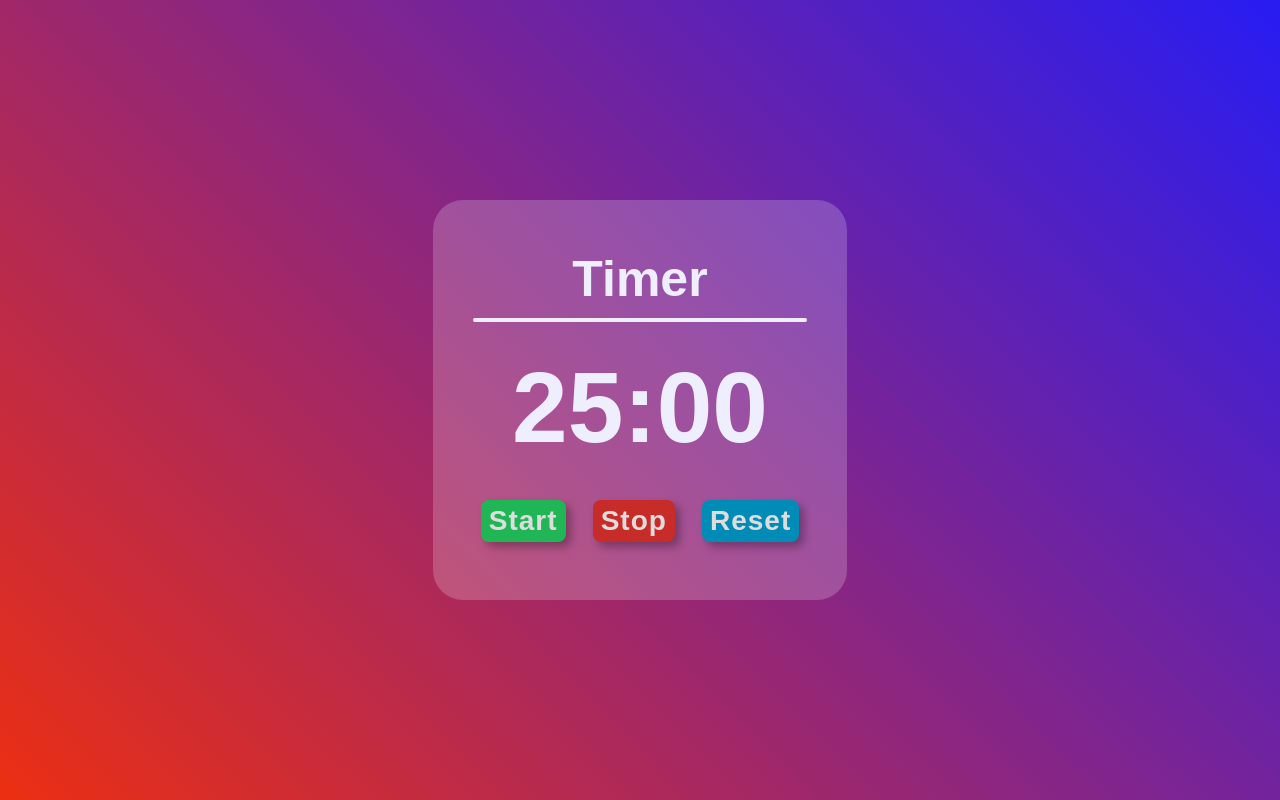
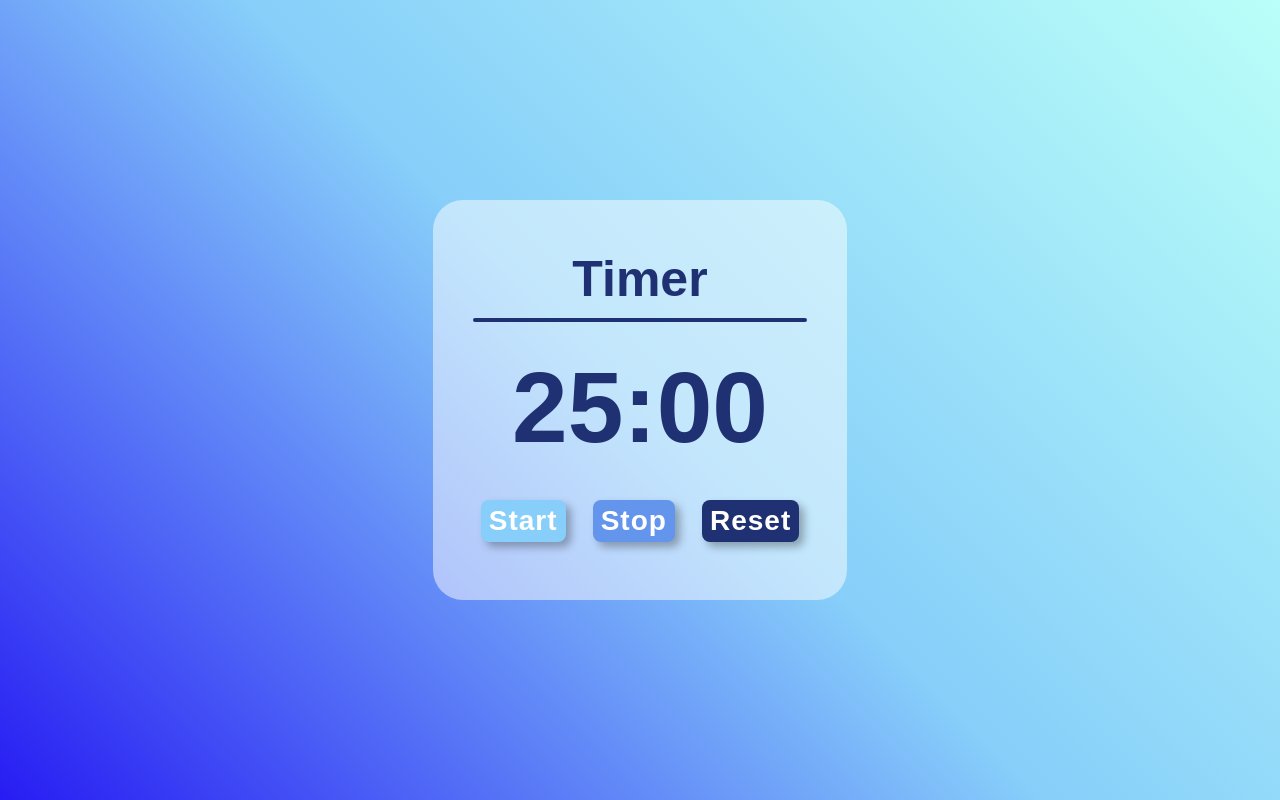
Before and after one commit to maya-venegas/cs361, a website: page sitePages/timer.html in a window 1280 px wide. Drawn offline with Linux system fonts and the light colour scheme; a web font is replaced by a local one.

Commit message:
Matching the timer page to sit color palette

```diff
--- a/stylesheets/timerStyle.css
+++ b/stylesheets/timerStyle.css
@@ -14,7 +14,7 @@ html {
 body {
     min-height: 100vh;
     background: linear-gradient(
-        -135deg, rgb(39, 28, 243), #ec2f12);
+        -135deg, #bafff8, lightskyblue, rgb(39, 28, 243));
     display: flex;
     align-items: center;
     justify-content: center;
@@ -26,8 +26,8 @@ body {
     align-items: center;
     justify-content: center;
     gap: 10px;
-    color: #EEEEFF;
-    background-color: rgba(255, 255, 255, 0.2);
+    color: rgb(31, 49, 114);
+    background-color: rgba(255, 255, 255, 0.5);
     border-radius: 30px;
     padding: 50px 40px;
 }
@@ -38,7 +38,7 @@ body {
 
 hr {
     width: 100%;
-    background-color: #EEEEFF;
+    background-color: rgb(31, 49, 114);
     height: 4px;
     border-radius: 10px;
     border: none;
@@ -62,7 +62,7 @@ button {
     margin: 8px;
     border-radius: 8px;
     border: none;
-    color: rgb(221, 221, 221);
+    color: white;
     cursor: pointer;
     transition: ease-in-out;
     box-shadow: 5px 5px 8px rgba(0, 0, 0, 0.3);
@@ -73,13 +73,13 @@ button:hover {
 }
 
 #start {
-    background-color: #20B655;
+    background-color: lightskyblue;
 }
 
 #stop {
-    background-color: #C72C29;
+    background-color: cornflowerblue;
 }
 
 #reset {
-    background-color: #008CB6;
+    background-color: rgb(31, 49, 114);
 }
```
